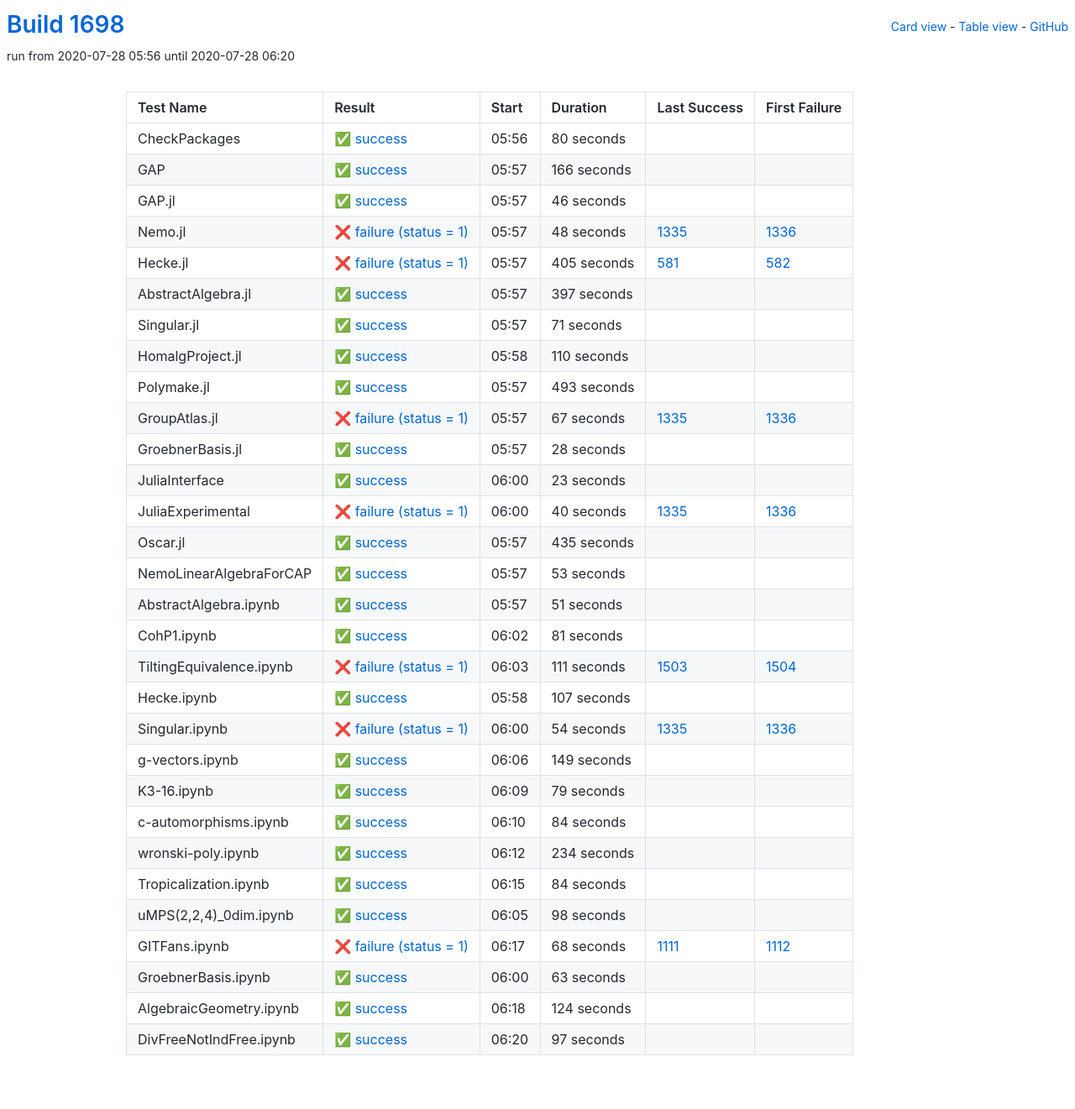
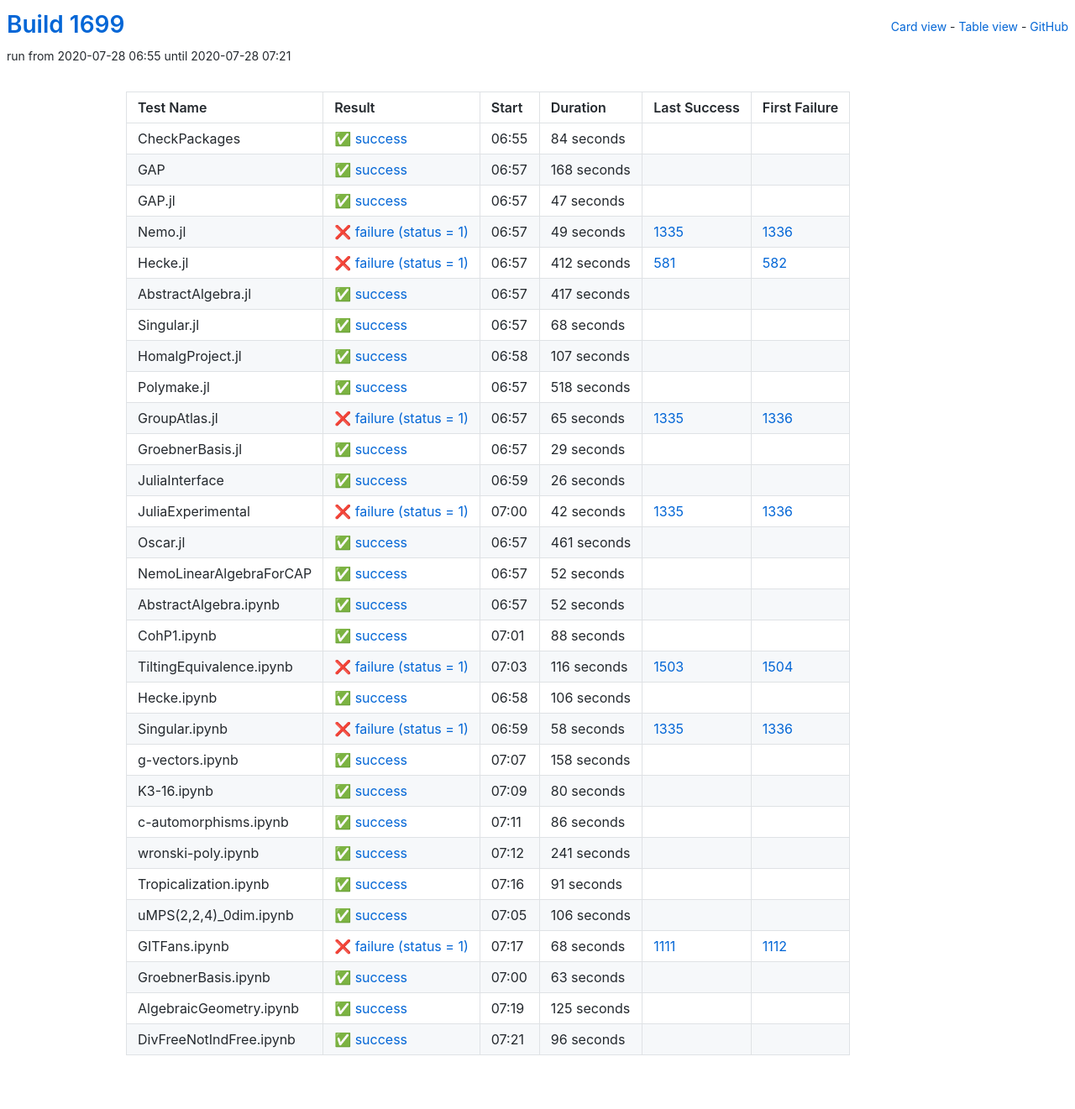
Before and after one commit to oscar-system/oscar-ci-status-1.4, a Jekyll site: the page built from table.html, in a window 1280 px wide. Shown: the whole page at 84% size. Built offline with Jekyll 4.4.1, drawn with Linux system fonts in a browser that asks for light colours; part of the change alters nothing that is shown.

Commit message:
Build #1699

```diff
--- a/_data/ci.yml
+++ b/_data/ci.yml
@@ -1,6 +1,6 @@
 ---
-build: 1698
-build_url: https://oscarci.mathematik.uni-kl.de/job/oscar-julia-1.4/1698/
+build: 1699
+build_url: https://oscarci.mathematik.uni-kl.de/job/oscar-julia-1.4/1699/
 job: oscar-julia-1.4
 organization: oscar-system
 repo: oscar-ci-status-1.4
@@ -8,8 +8,260 @@ repourl: https://github.com/oscar-system/oscar-ci-status-1.4
 tests:
 - name: CheckPackages
   id: checkpackages
-  log: https://oscarci.mathematik.uni-kl.de/job/oscar-julia-1.4/1698/artifact/logs/build-1698/CheckPackages.log
-  start: 2020-07-28 05:56
+  log: https://oscarci.mathematik.uni-kl.de/job/oscar-julia-1.4/1699/artifact/logs/build-1699/CheckPackages.log
+  start: 2020-07-28 06:55
+  success: true
+  exitcode: 0
+  status: success
+  duration: 84
+  last_success: false
+  last_success_url:
+  first_failure: false
+  first_failure_url:
+- name: GAP
+  id: gap
+  log: https://oscarci.mathematik.uni-kl.de/job/oscar-julia-1.4/1699/artifact/logs/build-1699/GAP.log
+  start: 2020-07-28 06:57
+  success: true
+  exitcode: 0
+  status: success
+  duration: 168
+  last_success: false
+  last_success_url:
+  first_failure: false
+  first_failure_url:
+- name: GAP.jl
+  id: gap-jl
+  log: https://oscarci.mathematik.uni-kl.de/job/oscar-julia-1.4/1699/artifact/logs/build-1699/GAP.jl.log
+  start: 2020-07-28 06:57
+  success: true
+  exitcode: 0
+  status: success
+  duration: 47
+  last_success: false
+  last_success_url:
+  first_failure: false
+  first_failure_url:
+- name: Nemo.jl
+  id: nemo-jl
+  log: https://oscarci.mathematik.uni-kl.de/job/oscar-julia-1.4/1699/artifact/logs/build-1699/Nemo.jl.log
+  start: 2020-07-28 06:57
+  success: false
+  exitcode: 1
+  status: failure
+  duration: 49
+  last_success: 1335
+  last_success_url: https://oscarci.mathematik.uni-kl.de/job/oscar-julia-1.4/1335/
+  first_failure: 1336
+  first_failure_url: https://oscarci.mathematik.uni-kl.de/job/oscar-julia-1.4/1336/
+- name: Hecke.jl
+  id: hecke-jl
+  log: https://oscarci.mathematik.uni-kl.de/job/oscar-julia-1.4/1699/artifact/logs/build-1699/Hecke.jl.log
+  start: 2020-07-28 06:57
+  success: false
+  exitcode: 1
+  status: failure
+  duration: 412
+  last_success: 581
+  last_success_url: https://oscarci.mathematik.uni-kl.de/job/oscar-julia-1.4/581/
+  first_failure: 582
+  first_failure_url: https://oscarci.mathematik.uni-kl.de/job/oscar-julia-1.4/582/
+- name: AbstractAlgebra.jl
+  id: abstractalgebra-jl
+  log: https://oscarci.mathematik.uni-kl.de/job/oscar-julia-1.4/1699/artifact/logs/build-1699/AbstractAlgebra.jl.log
+  start: 2020-07-28 06:57
+  success: true
+  exitcode: 0
+  status: success
+  duration: 417
+  last_success: false
+  last_success_url:
+  first_failure: false
+  first_failure_url:
+- name: Singular.jl
+  id: singular-jl
+  log: https://oscarci.mathematik.uni-kl.de/job/oscar-julia-1.4/1699/artifact/logs/build-1699/Singular.jl.log
+  start: 2020-07-28 06:57
+  success: true
+  exitcode: 0
+  status: success
+  duration: 68
+  last_success: false
+  last_success_url:
+  first_failure: false
+  first_failure_url:
+- name: HomalgProject.jl
+  id: homalgproject-jl
+  log: https://oscarci.mathematik.uni-kl.de/job/oscar-julia-1.4/1699/artifact/logs/build-1699/HomalgProject.jl.log
+  start: 2020-07-28 06:58
+  success: true
+  exitcode: 0
+  status: success
+  duration: 107
+  last_success: false
+  last_success_url:
+  first_failure: false
+  first_failure_url:
+- name: Polymake.jl
+  id: polymake-jl
+  log: https://oscarci.mathematik.uni-kl.de/job/oscar-julia-1.4/1699/artifact/logs/build-1699/Polymake.jl.log
+  start: 2020-07-28 06:57
+  success: true
+  exitcode: 0
+  status: success
+  duration: 518
+  last_success: false
+  last_success_url:
+  first_failure: false
+  first_failure_url:
+- name: GroupAtlas.jl
+  id: groupatlas-jl
+  log: https://oscarci.mathematik.uni-kl.de/job/oscar-julia-1.4/1699/artifact/logs/build-1699/GroupAtlas.jl.log
+  start: 2020-07-28 06:57
+  success: false
+  exitcode: 1
+  status: failure
+  duration: 65
+  last_success: 1335
+  last_success_url: https://oscarci.mathematik.uni-kl.de/job/oscar-julia-1.4/1335/
+  first_failure: 1336
+  first_failure_url: https://oscarci.mathematik.uni-kl.de/job/oscar-julia-1.4/1336/
+- name: GroebnerBasis.jl
+  id: groebnerbasis-jl
+  log: https://oscarci.mathematik.uni-kl.de/job/oscar-julia-1.4/1699/artifact/logs/build-1699/GroebnerBasis.jl.log
+  start: 2020-07-28 06:57
+  success: true
+  exitcode: 0
+  status: success
+  duration: 29
+  last_success: false
+  last_success_url:
+  first_failure: false
+  first_failure_url:
+- name: JuliaInterface
+  id: juliainterface
+  log: https://oscarci.mathematik.uni-kl.de/job/oscar-julia-1.4/1699/artifact/logs/build-1699/JuliaInterface.log
+  start: 2020-07-28 06:59
+  success: true
+  exitcode: 0
+  status: success
+  duration: 26
+  last_success: false
+  last_success_url:
+  first_failure: false
+  first_failure_url:
+- name: JuliaExperimental
+  id: juliaexperimental
+  log: https://oscarci.mathematik.uni-kl.de/job/oscar-julia-1.4/1699/artifact/logs/build-1699/JuliaExperimental.log
+  start: 2020-07-28 07:00
+  success: false
+  exitcode: 1
+  status: failure
+  duration: 42
+  last_success: 1335
+  last_success_url: https://oscarci.mathematik.uni-kl.de/job/oscar-julia-1.4/1335/
+  first_failure: 1336
+  first_failure_url: https://oscarci.mathematik.uni-kl.de/job/oscar-julia-1.4/1336/
+- name: Oscar.jl
+  id: oscar-jl
+  log: https://oscarci.mathematik.uni-kl.de/job/oscar-julia-1.4/1699/artifact/logs/build-1699/Oscar.jl.log
+  start: 2020-07-28 06:57
+  success: true
+  exitcode: 0
+  status: success
+  duration: 461
+  last_success: false
+  last_success_url:
+  first_failure: false
+  first_failure_url:
+- name: NemoLinearAlgebraForCAP
+  id: nemolinearalgebraforcap
+  log: https://oscarci.mathematik.uni-kl.de/job/oscar-julia-1.4/1699/artifact/logs/build-1699/NemoLinearAlgebraForCAP.log
+  start: 2020-07-28 06:57
+  success: true
+  exitcode: 0
+  status: success
+  duration: 52
+  last_success: false
+  last_success_url:
+  first_failure: false
+  first_failure_url:
+- name: AbstractAlgebra.ipynb
+  id: abstractalgebra-ipynb
+  log: https://oscarci.mathematik.uni-kl.de/job/oscar-julia-1.4/1699/artifact/logs/build-1699/AbstractAlgebra.ipynb.log
+  start: 2020-07-28 06:57
+  success: true
+  exitcode: 0
+  status: success
+  duration: 52
+  last_success: false
+  last_success_url:
+  first_failure: false
+  first_failure_url:
+- name: CohP1.ipynb
+  id: cohp1-ipynb
+  log: https://oscarci.mathematik.uni-kl.de/job/oscar-julia-1.4/1699/artifact/logs/build-1699/CohP1.ipynb.log
+  start: 2020-07-28 07:01
+  success: true
+  exitcode: 0
+  status: success
+  duration: 88
+  last_success: false
+  last_success_url:
+  first_failure: false
+  first_failure_url:
+- name: TiltingEquivalence.ipynb
+  id: tiltingequivalence-ipynb
+  log: https://oscarci.mathematik.uni-kl.de/job/oscar-julia-1.4/1699/artifact/logs/build-1699/TiltingEquivalence.ipynb.log
+  start: 2020-07-28 07:03
+  success: false
+  exitcode: 1
+  status: failure
+  duration: 116
+  last_success: 1503
+  last_success_url: https://oscarci.mathematik.uni-kl.de/job/oscar-julia-1.4/1503/
+  first_failure: 1504
+  first_failure_url: https://oscarci.mathematik.uni-kl.de/job/oscar-julia-1.4/1504/
+- name: Hecke.ipynb
+  id: hecke-ipynb
+  log: https://oscarci.mathematik.uni-kl.de/job/oscar-julia-1.4/1699/artifact/logs/build-1699/Hecke.ipynb.log
+  start: 2020-07-28 06:58
+  success: true
+  exitcode: 0
+  status: success
+  duration: 106
+  last_success: false
+  last_success_url:
+  first_failure: false
+  first_failure_url:
+- name: Singular.ipynb
+  id: singular-ipynb
+  log: https://oscarci.mathematik.uni-kl.de/job/oscar-julia-1.4/1699/artifact/logs/build-1699/Singular.ipynb.log
+  start: 2020-07-28 06:59
+  success: false
+  exitcode: 1
+  status: failure
+  duration: 58
+  last_success: 1335
+  last_success_url: https://oscarci.mathematik.uni-kl.de/job/oscar-julia-1.4/1335/
+  first_failure: 1336
+  first_failure_url: https://oscarci.mathematik.uni-kl.de/job/oscar-julia-1.4/1336/
+- name: g-vectors.ipynb
+  id: g-vectors-ipynb
+  log: https://oscarci.mathematik.uni-kl.de/job/oscar-julia-1.4/1699/artifact/logs/build-1699/g-vectors.ipynb.log
+  start: 2020-07-28 07:07
+  success: true
+  exitcode: 0
+  status: success
+  duration: 158
+  last_success: false
+  last_success_url:
+  first_failure: false
+  first_failure_url:
+- name: K3-16.ipynb
+  id: k3-16-ipynb
+  log: https://oscarci.mathematik.uni-kl.de/job/oscar-julia-1.4/1699/artifact/logs/build-1699/K3-16.ipynb.log
+  start: 2020-07-28 07:09
   success: true
   exitcode: 0
   status: success
@@ -18,310 +270,58 @@ tests:
   last_success_url:
   first_failure: false
   first_failure_url:
-- name: GAP
-  id: gap
-  log: https://oscarci.mathematik.uni-kl.de/job/oscar-julia-1.4/1698/artifact/logs/build-1698/GAP.log
-  start: 2020-07-28 05:57
+- name: c-automorphisms.ipynb
+  id: c-automorphisms-ipynb
+  log: https://oscarci.mathematik.uni-kl.de/job/oscar-julia-1.4/1699/artifact/logs/build-1699/c-automorphisms.ipynb.log
+  start: 2020-07-28 07:11
   success: true
   exitcode: 0
   status: success
-  duration: 166
-  last_success: false
-  last_success_url:
-  first_failure: false
-  first_failure_url:
-- name: GAP.jl
-  id: gap-jl
-  log: https://oscarci.mathematik.uni-kl.de/job/oscar-julia-1.4/1698/artifact/logs/build-1698/GAP.jl.log
-  start: 2020-07-28 05:57
-  success: true
-  exitcode: 0
-  status: success
-  duration: 46
-  last_success: false
-  last_success_url:
-  first_failure: false
-  first_failure_url:
-- name: Nemo.jl
-  id: nemo-jl
-  log: https://oscarci.mathematik.uni-kl.de/job/oscar-julia-1.4/1698/artifact/logs/build-1698/Nemo.jl.log
-  start: 2020-07-28 05:57
-  success: false
-  exitcode: 1
-  status: failure
-  duration: 48
-  last_success: 1335
-  last_success_url: https://oscarci.mathematik.uni-kl.de/job/oscar-julia-1.4/1335/
-  first_failure: 1336
-  first_failure_url: https://oscarci.mathematik.uni-kl.de/job/oscar-julia-1.4/1336/
-- name: Hecke.jl
-  id: hecke-jl
-  log: https://oscarci.mathematik.uni-kl.de/job/oscar-julia-1.4/1698/artifact/logs/build-1698/Hecke.jl.log
-  start: 2020-07-28 05:57
-  success: false
-  exitcode: 1
-  status: failure
-  duration: 405
-  last_success: 581
-  last_success_url: https://oscarci.mathematik.uni-kl.de/job/oscar-julia-1.4/581/
-  first_failure: 582
-  first_failure_url: https://oscarci.mathematik.uni-kl.de/job/oscar-julia-1.4/582/
-- name: AbstractAlgebra.jl
-  id: abstractalgebra-jl
-  log: https://oscarci.mathematik.uni-kl.de/job/oscar-julia-1.4/1698/artifact/logs/build-1698/AbstractAlgebra.jl.log
-  start: 2020-07-28 05:57
-  success: true
-  exitcode: 0
-  status: success
-  duration: 397
-  last_success: false
-  last_success_url:
-  first_failure: false
-  first_failure_url:
-- name: Singular.jl
-  id: singular-jl
-  log: https://oscarci.mathematik.uni-kl.de/job/oscar-julia-1.4/1698/artifact/logs/build-1698/Singular.jl.log
-  start: 2020-07-28 05:57
-  success: true
-  exitcode: 0
-  status: success
-  duration: 71
-  last_success: false
-  last_success_url:
-  first_failure: false
-  first_failure_url:
-- name: HomalgProject.jl
-  id: homalgproject-jl
-  log: https://oscarci.mathematik.uni-kl.de/job/oscar-julia-1.4/1698/artifact/logs/build-1698/HomalgProject.jl.log
-  start: 2020-07-28 05:58
-  success: true
-  exitcode: 0
-  status: success
-  duration: 110
-  last_success: false
-  last_success_url:
-  first_failure: false
-  first_failure_url:
-- name: Polymake.jl
-  id: polymake-jl
-  log: https://oscarci.mathematik.uni-kl.de/job/oscar-julia-1.4/1698/artifact/logs/build-1698/Polymake.jl.log
-  start: 2020-07-28 05:57
-  success: true
-  exitcode: 0
-  status: success
-  duration: 493
-  last_success: false
-  last_success_url:
-  first_failure: false
-  first_failure_url:
-- name: GroupAtlas.jl
-  id: groupatlas-jl
-  log: https://oscarci.mathematik.uni-kl.de/job/oscar-julia-1.4/1698/artifact/logs/build-1698/GroupAtlas.jl.log
-  start: 2020-07-28 05:57
-  success: false
-  exitcode: 1
-  status: failure
-  duration: 67
-  last_success: 1335
-  last_success_url: https://oscarci.mathematik.uni-kl.de/job/oscar-julia-1.4/1335/
-  first_failure: 1336
-  first_failure_url: https://oscarci.mathematik.uni-kl.de/job/oscar-julia-1.4/1336/
-- name: GroebnerBasis.jl
-  id: groebnerbasis-jl
-  log: https://oscarci.mathematik.uni-kl.de/job/oscar-julia-1.4/1698/artifact/logs/build-1698/GroebnerBasis.jl.log
-  start: 2020-07-28 05:57
-  success: true
-  exitcode: 0
-  status: success
-  duration: 28
-  last_success: false
-  last_success_url:
-  first_failure: false
-  first_failure_url:
-- name: JuliaInterface
-  id: juliainterface
-  log: https://oscarci.mathematik.uni-kl.de/job/oscar-julia-1.4/1698/artifact/logs/build-1698/JuliaInterface.log
-  start: 2020-07-28 06:00
-  success: true
-  exitcode: 0
-  status: success
-  duration: 23
-  last_success: false
-  last_success_url:
-  first_failure: false
-  first_failure_url:
-- name: JuliaExperimental
-  id: juliaexperimental
-  log: https://oscarci.mathematik.uni-kl.de/job/oscar-julia-1.4/1698/artifact/logs/build-1698/JuliaExperimental.log
-  start: 2020-07-28 06:00
-  success: false
-  exitcode: 1
-  status: failure
-  duration: 40
-  last_success: 1335
-  last_success_url: https://oscarci.mathematik.uni-kl.de/job/oscar-julia-1.4/1335/
-  first_failure: 1336
-  first_failure_url: https://oscarci.mathematik.uni-kl.de/job/oscar-julia-1.4/1336/
-- name: Oscar.jl
-  id: oscar-jl
-  log: https://oscarci.mathematik.uni-kl.de/job/oscar-julia-1.4/1698/artifact/logs/build-1698/Oscar.jl.log
-  start: 2020-07-28 05:57
-  success: true
-  exitcode: 0
-  status: success
-  duration: 435
-  last_success: false
-  last_success_url:
-  first_failure: false
-  first_failure_url:
-- name: NemoLinearAlgebraForCAP
-  id: nemolinearalgebraforcap
-  log: https://oscarci.mathematik.uni-kl.de/job/oscar-julia-1.4/1698/artifact/logs/build-1698/NemoLinearAlgebraForCAP.log
-  start: 2020-07-28 05:57
-  success: true
-  exitcode: 0
-  status: success
-  duration: 53
-  last_success: false
-  last_success_url:
-  first_failure: false
-  first_failure_url:
-- name: AbstractAlgebra.ipynb
-  id: abstractalgebra-ipynb
-  log: https://oscarci.mathematik.uni-kl.de/job/oscar-julia-1.4/1698/artifact/logs/build-1698/AbstractAlgebra.ipynb.log
-  start: 2020-07-28 05:57
-  success: true
-  exitcode: 0
-  status: success
-  duration: 51
-  last_success: false
-  last_success_url:
-  first_failure: false
-  first_failure_url:
-- name: CohP1.ipynb
-  id: cohp1-ipynb
-  log: https://oscarci.mathematik.uni-kl.de/job/oscar-julia-1.4/1698/artifact/logs/build-1698/CohP1.ipynb.log
-  start: 2020-07-28 06:02
-  success: true
-  exitcode: 0
-  status: success
-  duration: 81
-  last_success: false
-  last_success_url:
-  first_failure: false
-  first_failure_url:
-- name: TiltingEquivalence.ipynb
-  id: tiltingequivalence-ipynb
-  log: https://oscarci.mathematik.uni-kl.de/job/oscar-julia-1.4/1698/artifact/logs/build-1698/TiltingEquivalence.ipynb.log
-  start: 2020-07-28 06:03
-  success: false
-  exitcode: 1
-  status: failure
-  duration: 111
-  last_success: 1503
-  last_success_url: https://oscarci.mathematik.uni-kl.de/job/oscar-julia-1.4/1503/
-  first_failure: 1504
-  first_failure_url: https://oscarci.mathematik.uni-kl.de/job/oscar-julia-1.4/1504/
-- name: Hecke.ipynb
-  id: hecke-ipynb
-  log: https://oscarci.mathematik.uni-kl.de/job/oscar-julia-1.4/1698/artifact/logs/build-1698/Hecke.ipynb.log
-  start: 2020-07-28 05:58
-  success: true
-  exitcode: 0
-  status: success
-  duration: 107
-  last_success: false
-  last_success_url:
-  first_failure: false
-  first_failure_url:
-- name: Singular.ipynb
-  id: singular-ipynb
-  log: https://oscarci.mathematik.uni-kl.de/job/oscar-julia-1.4/1698/artifact/logs/build-1698/Singular.ipynb.log
-  start: 2020-07-28 06:00
-  success: false
-  exitcode: 1
-  status: failure
-  duration: 54
-  last_success: 1335
-  last_success_url: https://oscarci.mathematik.uni-kl.de/job/oscar-julia-1.4/1335/
-  first_failure: 1336
-  first_failure_url: https://oscarci.mathematik.uni-kl.de/job/oscar-julia-1.4/1336/
-- name: g-vectors.ipynb
-  id: g-vectors-ipynb
-  log: https://oscarci.mathematik.uni-kl.de/job/oscar-julia-1.4/1698/artifact/logs/build-1698/g-vectors.ipynb.log
-  start: 2020-07-28 06:06
-  success: true
-  exitcode: 0
-  status: success
-  duration: 149
-  last_success: false
-  last_success_url:
-  first_failure: false
-  first_failure_url:
-- name: K3-16.ipynb
-  id: k3-16-ipynb
-  log: https://oscarci.mathematik.uni-kl.de/job/oscar-julia-1.4/1698/artifact/logs/build-1698/K3-16.ipynb.log
-  start: 2020-07-28 06:09
-  success: true
-  exitcode: 0
-  status: success
-  duration: 79
-  last_success: false
-  last_success_url:
-  first_failure: false
-  first_failure_url:
-- name: c-automorphisms.ipynb
-  id: c-automorphisms-ipynb
-  log: https://oscarci.mathematik.uni-kl.de/job/oscar-julia-1.4/1698/artifact/logs/build-1698/c-automorphisms.ipynb.log
-  start: 2020-07-28 06:10
-  success: true
-  exitcode: 0
-  status: success
-  duration: 84
+  duration: 86
   last_success: false
   last_success_url:
   first_failure: false
   first_failure_url:
 - name: wronski-poly.ipynb
   id: wronski-poly-ipynb
-  log: https://oscarci.mathematik.uni-kl.de/job/oscar-julia-1.4/1698/artifact/logs/build-1698/wronski-poly.ipynb.log
-  start: 2020-07-28 06:12
+  log: https://oscarci.mathematik.uni-kl.de/job/oscar-julia-1.4/1699/artifact/logs/build-1699/wronski-poly.ipynb.log
+  start: 2020-07-28 07:12
   success: true
   exitcode: 0
   status: success
-  duration: 234
+  duration: 241
   last_success: false
   last_success_url:
   first_failure: false
   first_failure_url:
 - name: Tropicalization.ipynb
   id: tropicalization-ipynb
-  log: https://oscarci.mathematik.uni-kl.de/job/oscar-julia-1.4/1698/artifact/logs/build-1698/Tropicalization.ipynb.log
-  start: 2020-07-28 06:15
+  log: https://oscarci.mathematik.uni-kl.de/job/oscar-julia-1.4/1699/artifact/logs/build-1699/Tropicalization.ipynb.log
+  start: 2020-07-28 07:16
   success: true
   exitcode: 0
   status: success
-  duration: 84
+  duration: 91
   last_success: false
   last_success_url:
   first_failure: false
   first_failure_url:
 - name: uMPS(2,2,4)_0dim.ipynb
   id: umps-2-2-4-0dim-ipynb
-  log: https://oscarci.mathematik.uni-kl.de/job/oscar-julia-1.4/1698/artifact/logs/build-1698/uMPS-2-2-4-_0dim.ipynb.log
-  start: 2020-07-28 06:05
+  log: https://oscarci.mathematik.uni-kl.de/job/oscar-julia-1.4/1699/artifact/logs/build-1699/uMPS-2-2-4-_0dim.ipynb.log
+  start: 2020-07-28 07:05
   success: true
   exitcode: 0
   status: success
-  duration: 98
+  duration: 106
   last_success: false
   last_success_url:
   first_failure: false
   first_failure_url:
 - name: GITFans.ipynb
   id: gitfans-ipynb
-  log: https://oscarci.mathematik.uni-kl.de/job/oscar-julia-1.4/1698/artifact/logs/build-1698/GITFans.ipynb.log
-  start: 2020-07-28 06:17
+  log: https://oscarci.mathematik.uni-kl.de/job/oscar-julia-1.4/1699/artifact/logs/build-1699/GITFans.ipynb.log
+  start: 2020-07-28 07:17
   success: false
   exitcode: 1
   status: failure
@@ -332,8 +332,8 @@ tests:
   first_failure_url: https://oscarci.mathematik.uni-kl.de/job/oscar-julia-1.4/1112/
 - name: GroebnerBasis.ipynb
   id: groebnerbasis-ipynb
-  log: https://oscarci.mathematik.uni-kl.de/job/oscar-julia-1.4/1698/artifact/logs/build-1698/GroebnerBasis.ipynb.log
-  start: 2020-07-28 06:00
+  log: https://oscarci.mathematik.uni-kl.de/job/oscar-julia-1.4/1699/artifact/logs/build-1699/GroebnerBasis.ipynb.log
+  start: 2020-07-28 07:00
   success: true
   exitcode: 0
   status: success
@@ -344,24 +344,24 @@ tests:
   first_failure_url:
 - name: AlgebraicGeometry.ipynb
   id: algebraicgeometry-ipynb
-  log: https://oscarci.mathematik.uni-kl.de/job/oscar-julia-1.4/1698/artifact/logs/build-1698/AlgebraicGeometry.ipynb.log
-  start: 2020-07-28 06:18
+  log: https://oscarci.mathematik.uni-kl.de/job/oscar-julia-1.4/1699/artifact/logs/build-1699/AlgebraicGeometry.ipynb.log
+  start: 2020-07-28 07:19
   success: true
   exitcode: 0
   status: success
-  duration: 124
+  duration: 125
   last_success: false
   last_success_url:
   first_failure: false
   first_failure_url:
 - name: DivFreeNotIndFree.ipynb
   id: divfreenotindfree-ipynb
-  log: https://oscarci.mathematik.uni-kl.de/job/oscar-julia-1.4/1698/artifact/logs/build-1698/DivFreeNotIndFree.ipynb.log
-  start: 2020-07-28 06:20
+  log: https://oscarci.mathematik.uni-kl.de/job/oscar-julia-1.4/1699/artifact/logs/build-1699/DivFreeNotIndFree.ipynb.log
+  start: 2020-07-28 07:21
   success: true
   exitcode: 0
   status: success
-  duration: 97
+  duration: 96
   last_success: false
   last_success_url:
   first_failure: false
```
Also changed, not shown: README.md.
